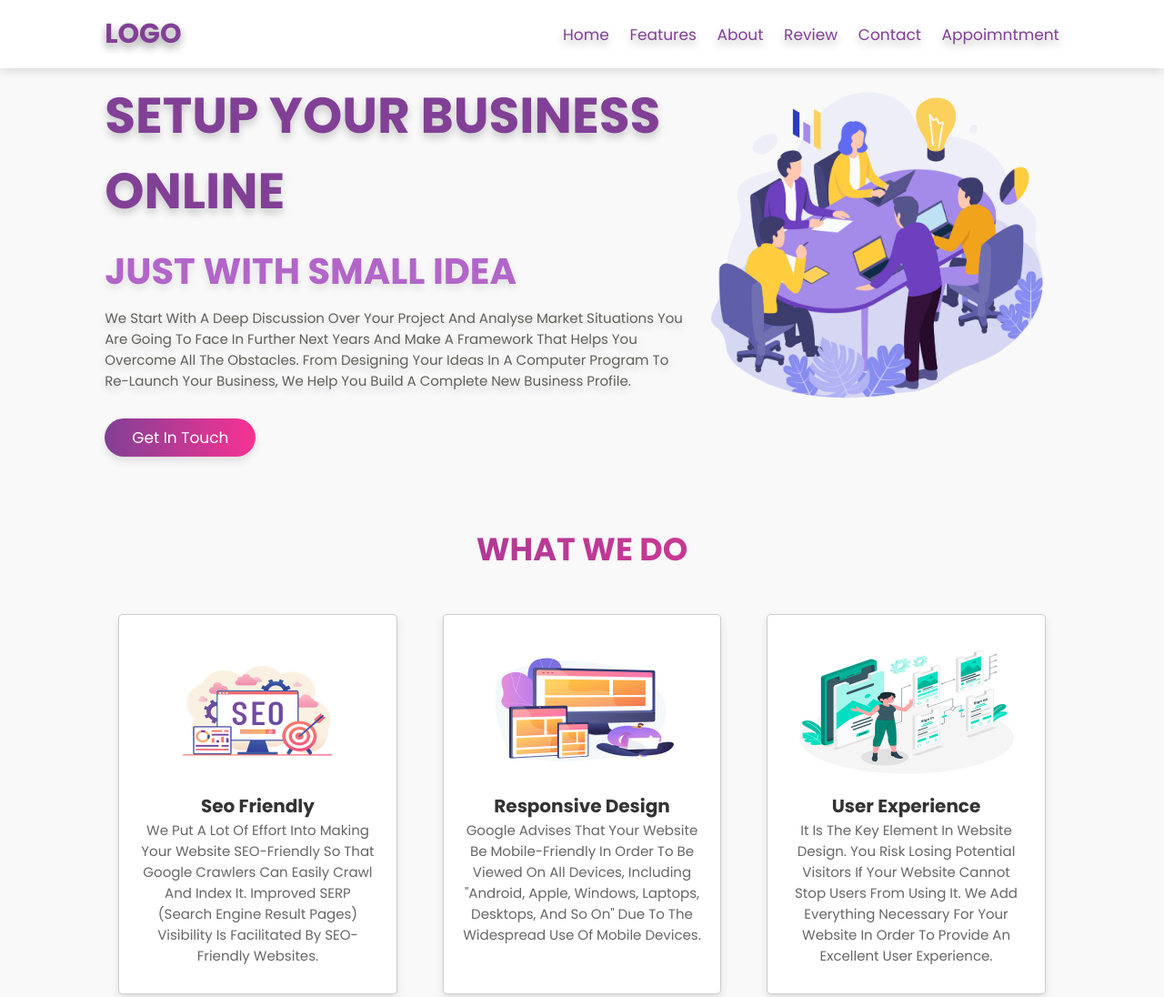
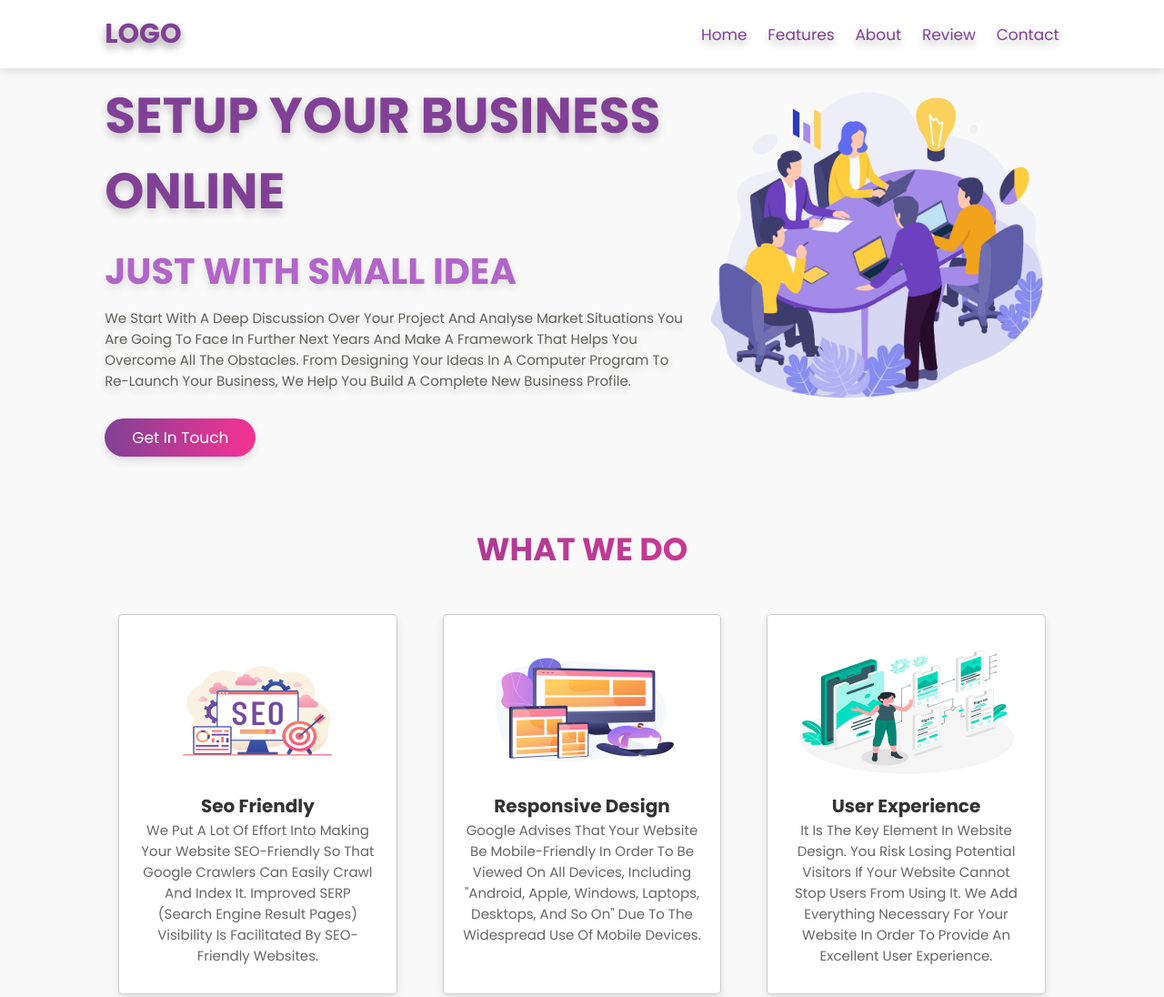
Before and after one commit to monisharmaofficial/OIBSIP-landing-page, a plain HTML site: page index.html in a window 1280 px wide. Shown: the top 1096 px of the page at 91% size. Drawn offline with Linux system fonts and the light colour scheme; a web font is replaced by a local one.

Commit message:
Update index.html

```diff
--- a/index.html
+++ b/index.html
@@ -4,7 +4,7 @@
     <meta charset="UTF-8" />
     <meta http-equiv="X-UA-Compatible" content="IE=edge" />
     <meta name="viewport" content="width=device-width, initial-scale=1.0" />
-    <title>Document</title>
+    <title>Landing Page</title>
     <link rel="stylesheet" href="./style.css" />
   </head>
 
@@ -22,7 +22,6 @@
         <a href="#about">about</a>
         <a href="#review">review</a>
         <a href="#contact">contact</a>
-        <a href="https://innovilla.setmore.com/">appoimntment</a>
       </nav>
     </header>
 
```
